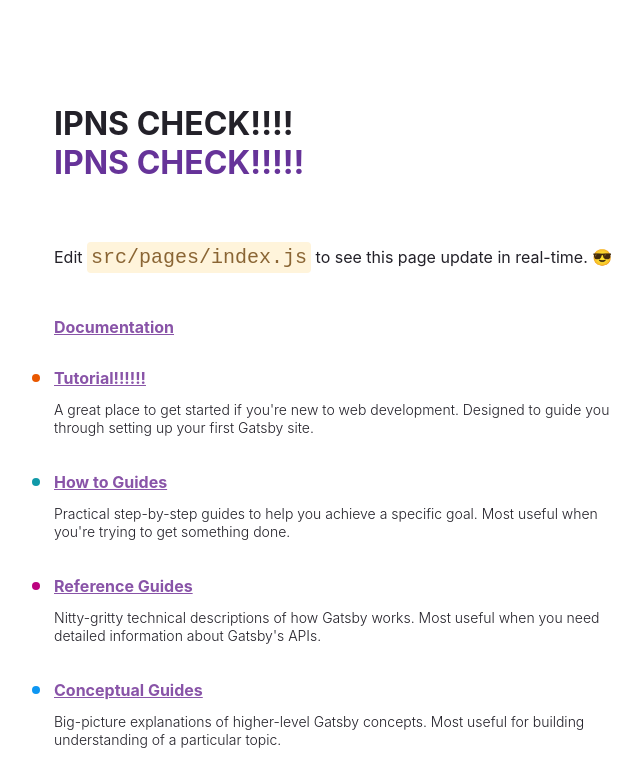
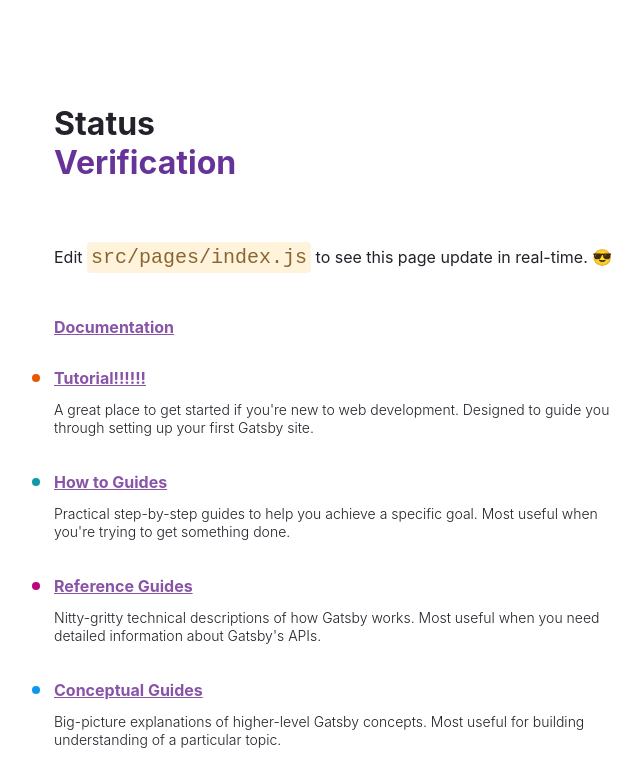
Before and after one commit to alinasytnik/gatsby-template, a Gatsby site: page / in a window 1280 px wide. Shown: the top 775 px of the page, without its empty margins (50-692 px from the left). Built offline with nearby package versions, Linux system fonts and the light colour scheme; Gatsby itself is replaced by a stand-in of ours.

Commit message:
test: status

```diff
--- a/src/pages/index.js
+++ b/src/pages/index.js
@@ -121,10 +121,10 @@
   return (
     <main style={pageStyles}>
       <h1 style={headingStyles}>
-      IPNS CHECK!!!! {process.env.GA_ID}
+      Status {process.env.GA_ID}
         <br />
         <span style={headingAccentStyles}>
-      IPNS CHECK!!!!!
+Verification
         </span>
       </h1>
       <p style={paragraphStyles}>
```
